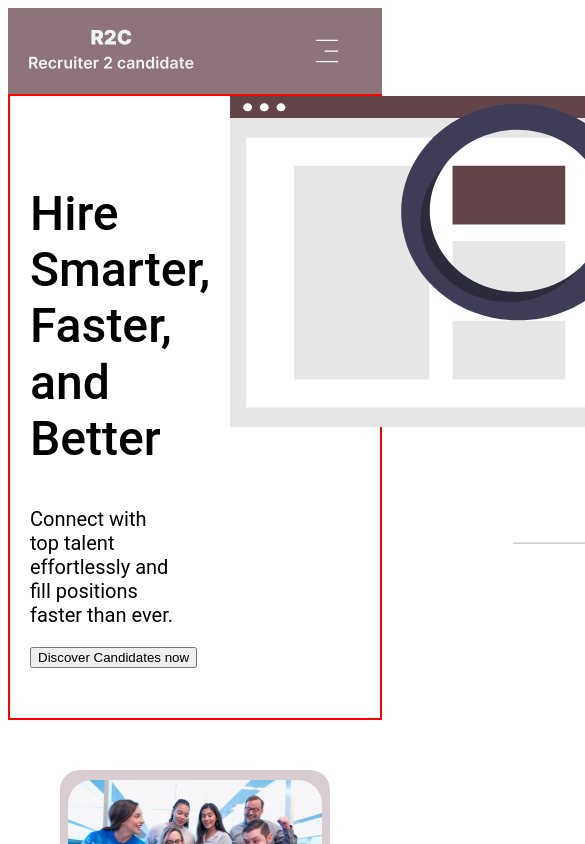
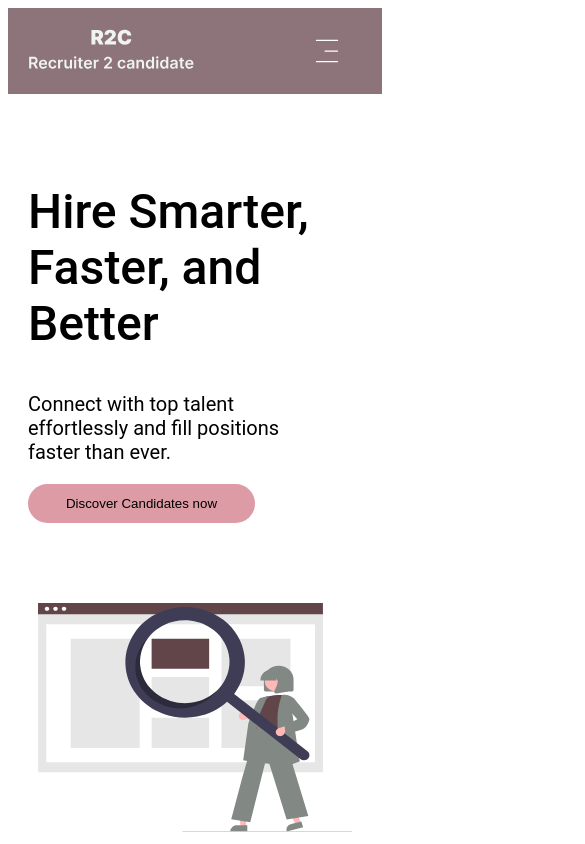
Before and after one commit to Yungflashh/recruiter2candidate, a React (Vite) app: page /recruiter in a window 390 px wide. Shown: the top 844 px of the page, 585 px wide, since content can reach past the window. Built offline with nearby package versions, Linux system fonts and the light colour scheme.

Commit message:
edited recruiter page

```diff
--- a/src/styles/ForRecruiter.css
+++ b/src/styles/ForRecruiter.css
@@ -7,7 +7,7 @@
 
 .forRecruiter-hero-section{
     display: flex;
-    border :2px solid red;
+    /* border :2px solid red; */
     justify-content: space-between;
 }
 
@@ -29,6 +29,19 @@ line-height: 56.25px;
     font-weight: 400;
     width: 80%;
 
+}
+.fr-text-container button{
+    background: #DC9BA5;
+    width: 227px;
+    height: Fixed (54px)px;
+    padding: 12px 24px 12px 24px;
+    border-radius: 30px;
+    border: none
+
+}
+
+.fr-img-div{
+    margin-top: 30px
 }
 
 
@@ -67,6 +80,16 @@ line-height: 56.25px;
 
 
 @media (max-width:900px){
+    .forRecruiter-hero-section{
+        flex-direction: column;
+    }
+
+    .fr-img-div{
+     margin: 30px
+    }
+    .fr-img-div img{
+        width: 100%;
+    }
     .cardR{
         flex-direction: column;
         align-items: center;
@@ -76,4 +99,8 @@ line-height: 56.25px;
     #people{
         width: 100%;
     }
+
+    .fr-text-container button{
+        font-size: 16p
+    }
 }
```
